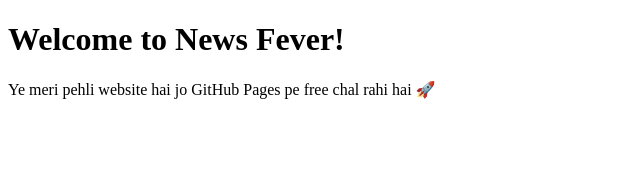
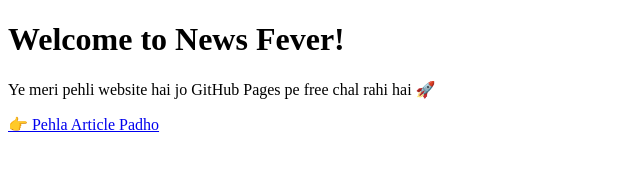
Before and after one commit to newsfever/Newsfever, a plain HTML site: page index.html in a window 1280 px wide. Shown: the whole page, without its empty margins (0-640 px from the left). Drawn offline with Linux system fonts and the light colour scheme.

Commit message:
Added article 1 link.

```diff
--- a/index.html
+++ b/index.html
@@ -8,5 +8,8 @@
 <body>
     <h1>Welcome to News Fever!</h1>
     <p>Ye meri pehli website hai jo GitHub Pages pe free chal rahi hai 🚀</p>
+
+    <!-- Article ka link -->
+    <a href="article1.html">👉 Pehla Article Padho</a>
 </body>
 </html>
```
